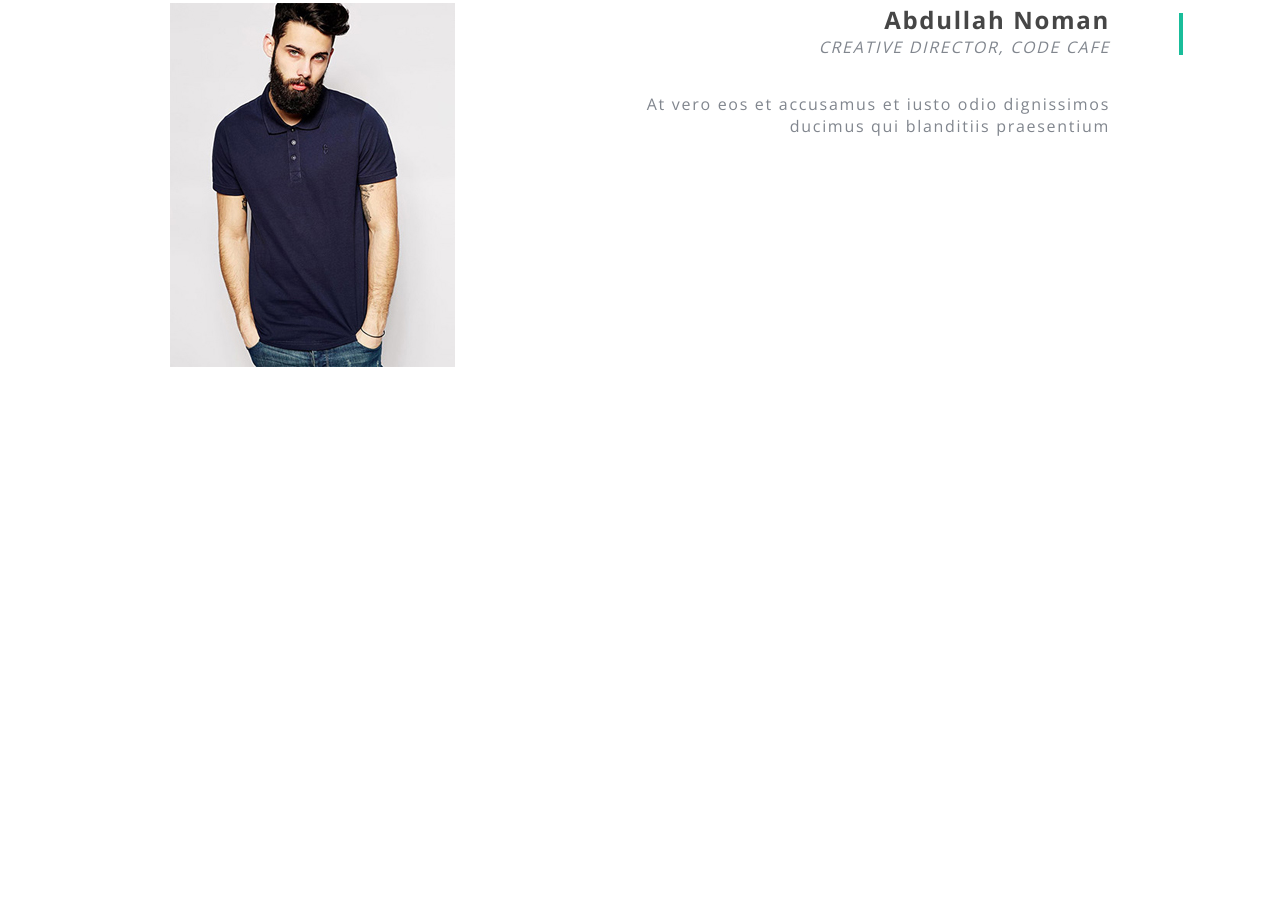
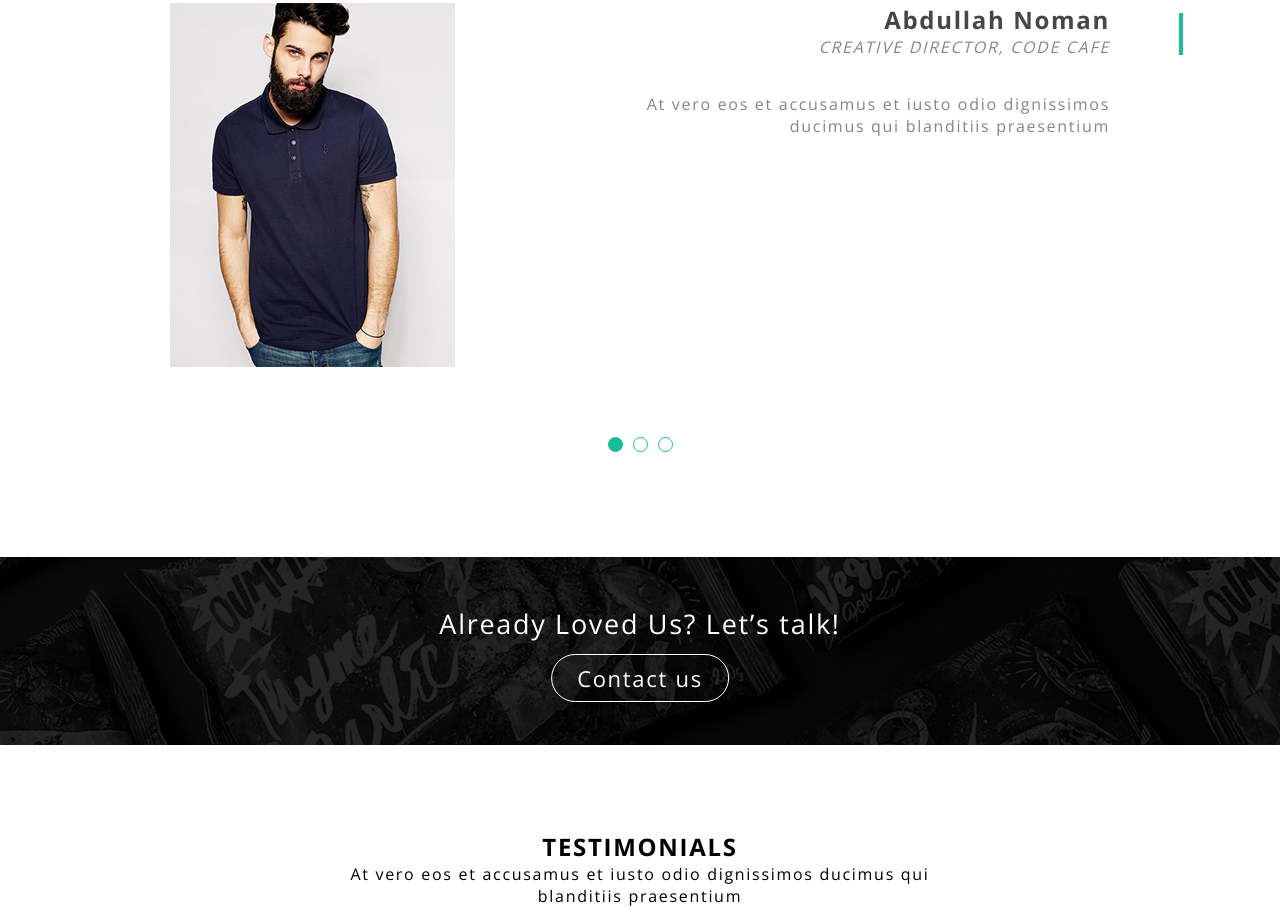
Before and after one commit to Narimondev/Bouncy, a plain HTML site: page index.html in a window 1280 px wide. Shown: the part 5622-6529 px from the top of the page. Before the commit the page ends 5994 px from the top, so only its background shows below. Drawn offline with nearby package versions, Linux system fonts and the light colour scheme.

Commit message:
boncy project

```diff
--- a/css/style.css
+++ b/css/style.css
@@ -527,4 +527,74 @@ header {
   margin-top: 35px;
   color: #81868e;
 }
+
+.full-buttel {
+  border: 1px solid #19bd9a;
+    border-radius: 50%;
+    width: 15px;
+    height: 15px;
+    background-color: #19bd9a;
+    margin: 5px;
+}
+
+.buttel {
+    border: 1px solid #19bd9a;
+    border-radius: 50%;
+    width: 15px;
+    height: 15px;
+    margin: 5px;
+}
+
+.the-team__bullets {
+  display: flex;
+  justify-content: center;
+  margin-top: 60px;
+}
+
+.the-team__footer {
+  position: relative;
+  margin-top: 100px;
+}
+
+.the-team__footer img {
+  width: 100%;
+}
+
+.the-team__footer h1 {
+  position: absolute;
+  left: 50%;
+  top: 25%;
+  transform: translateX( -50%);
+  color: #fff;
+  font-weight: 400;
+  font-size: 27px;
+}
+
+.the-team__button {
+  position: absolute;
+  left: 50%;
+  top: 50%;
+  transform: translateX( -50%);
+  color: #fff;
+  font-size: 22px;
+  font-weight: 300;
+  border: 1px solid #fff;
+  border-radius: 50px;
+  padding: 8px 25px;
+}
 /* END THE TEAM */
+
+/* START TESTIMONIALS */
+
+.testimonials-header__title {
+  display: flex;
+  justify-content: center;
+  flex-direction: column;
+  text-align: center;
+  margin-top: 80px;
+}
+
+.testimonials-header__title h1 {
+
+}
+/* END TESTIMONIALS */
--- a/index.html
+++ b/index.html
@@ -261,16 +261,36 @@
       </div>
     </div>
 
+    <div class="the-team__bullets">
+      <div class="full-buttel">
+      </div>
+      <div class="buttel">
+      </div>
+      <div class="buttel">
+      </div>
+    </div>
 
+    <div class="the-team__footer">
+      <img src="./img/the-team-bottom.jpg" alt="img">
+      <h1>Already Loved Us? Let’s talk!</h1>
+      <div class="the-team__button">
+        Contact us
+      </div>
+    </div>
+  </section>
+   <!-- END THE TEAM -->
 
-  </section>
+   <!-- START TESTIMONIALS -->
+      <section class="testimonials">
+        <div class="testimonials-header__title">
+          <h1>TESTIMONIALS</h1>
+          <p>At vero eos et accusamus et iusto odio dignissimos ducimus qui <br> blanditiis praesentium</p>
+        </div>
+      </section>
 
 
 
-
-
-
-   <!-- END THE TEAM -->
+   <!-- END TESTIMONIALS -->
 
 
 
```
Also changed, not shown: img/the-team-bottom.jpg (added).
